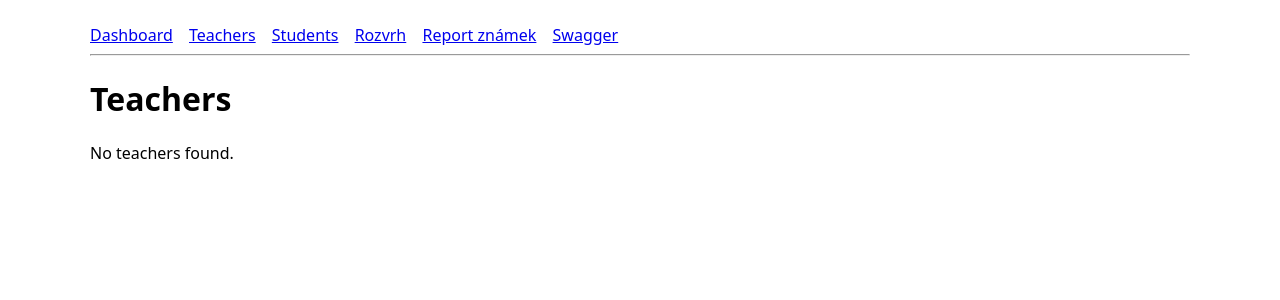
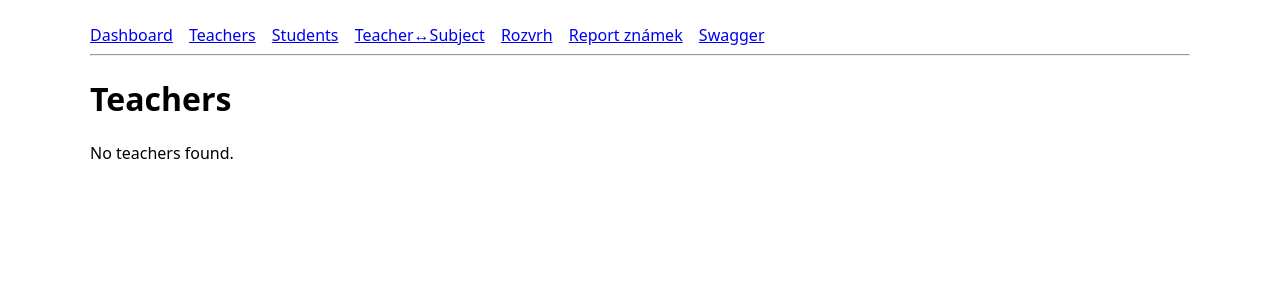
Before and after one commit to ziki123456/pv-school-backend, a FastAPI app: page /teachers in a window 1280 px wide. Shown: the top 300 px of the page. Run offline with FastAPI, Linux system fonts and the light colour scheme; data that the repository does not hold is empty.

Commit message:
add teacher-subject link to navigation and dashboard

```diff
--- a/app/gui/templates/base.html
+++ b/app/gui/templates/base.html
@@ -16,6 +16,7 @@
       <a href="/">Dashboard</a>
       <a href="/teachers">Teachers</a>
       <a href="/students">Students</a>
+      <a href="/teacher-subject">Teacher↔Subject</a>
       <a href="/timetable">Rozvrh</a>
       <a href="/reports">Report známek</a>
       <a href="/docs">Swagger</a>
--- a/app/gui/templates/index.html
+++ b/app/gui/templates/index.html
@@ -7,6 +7,7 @@
     <li><a href="/timetable">Rozvrh třídy</a></li>
     <li><a href="/teachers">Teachers</a></li>
     <li><a href="/students">Students</a></li>
+    <li><a href="/teacher-subject">Teacher↔Subject assignment</a></li>
     <li><a href="/reports">Report známek</a></li>
   </ul>
 
```
